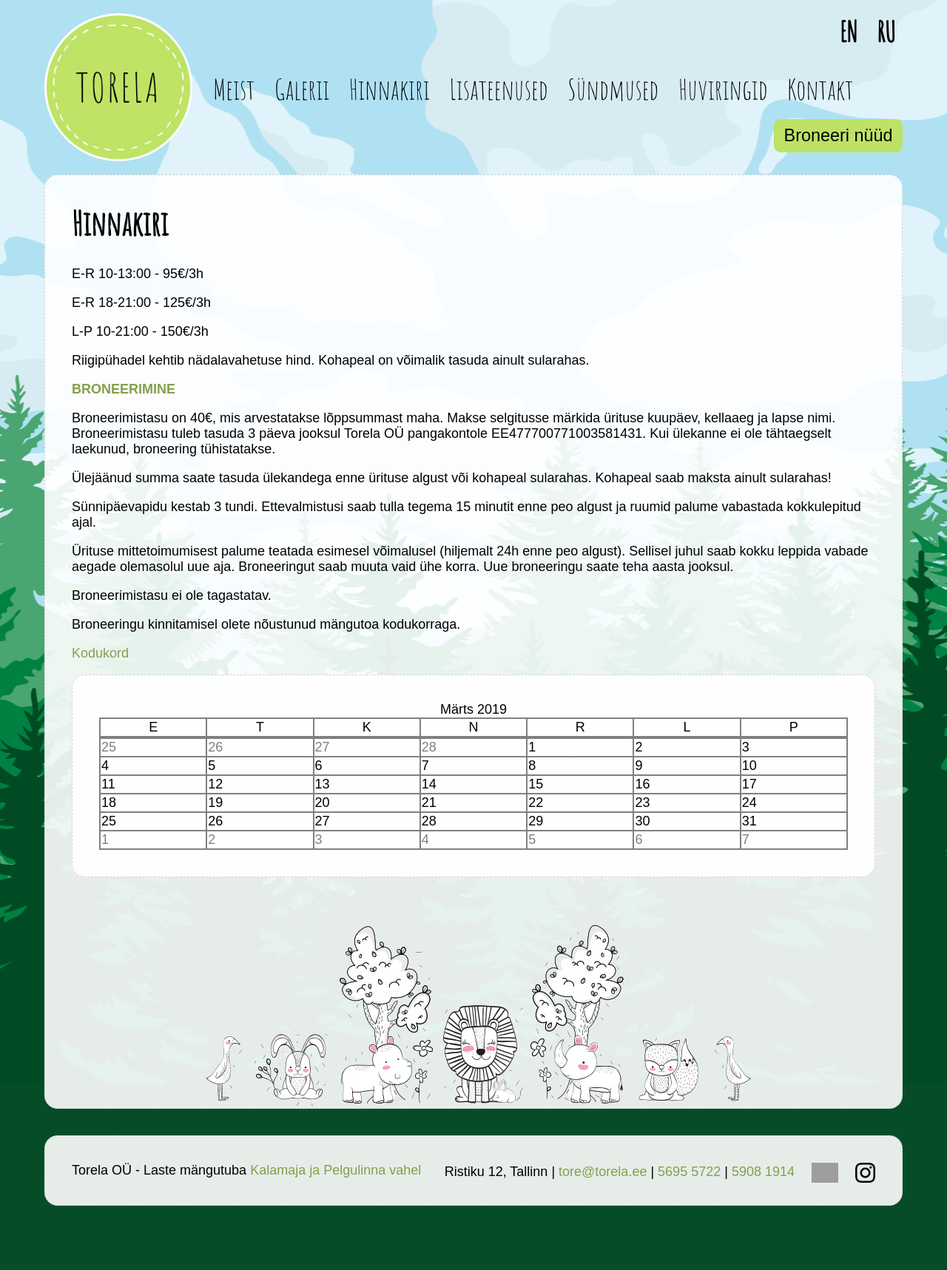
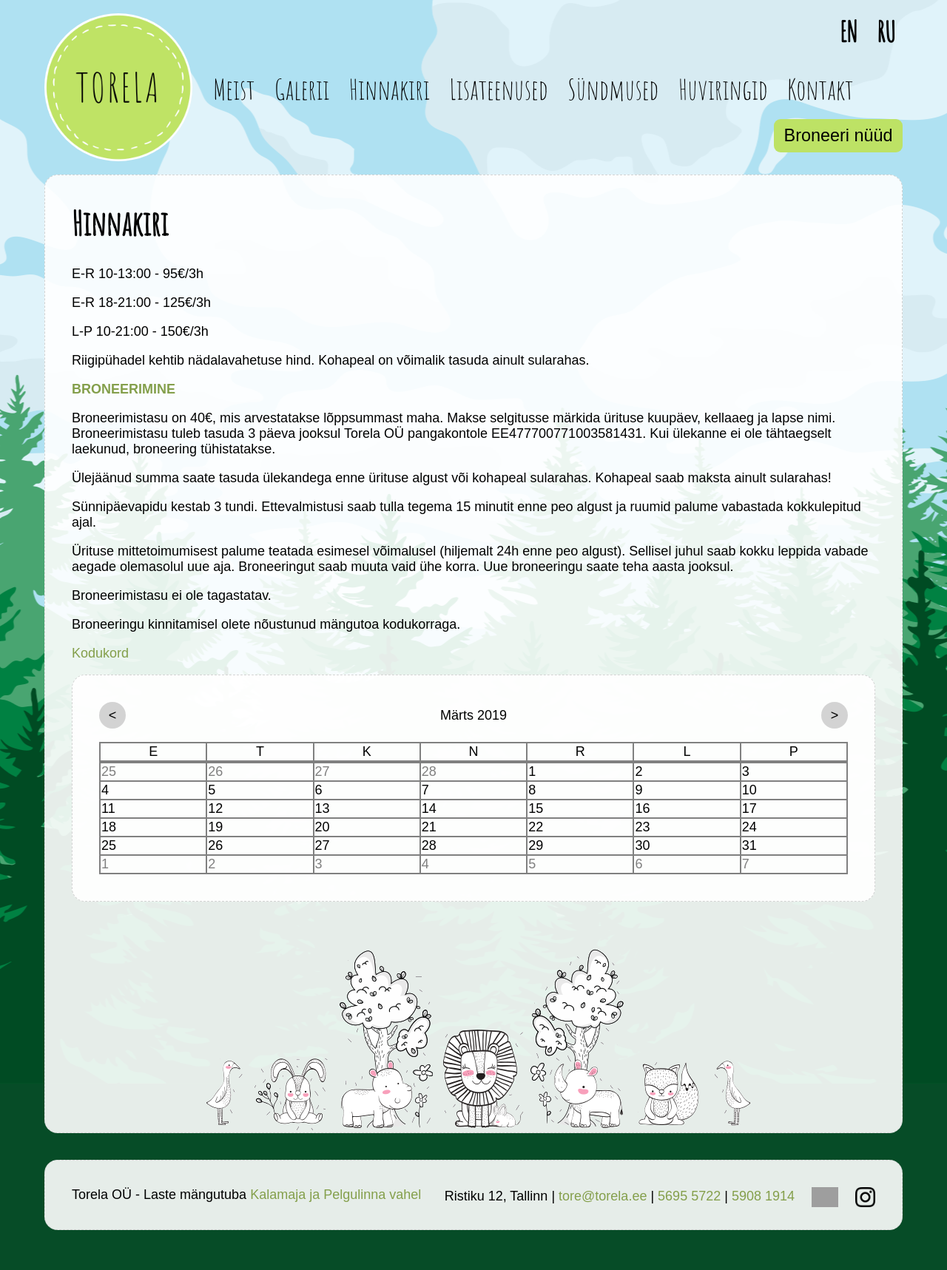
Before and after one commit to mypsik/torela, a Jekyll site: the page built from hinnakiri/index.md, in a window 1280 px wide. Shown: the whole page at 74% size. Built offline with Jekyll 4.4.1, drawn with Linux system fonts in a browser that asks for light colours; a script that is not in the unit is left out; before the commit the page ends 1684 px from its top, so only the background shows below that; grey boxes are pictures that could not be loaded.

Commit message:
display nav buttons

```diff
--- a/js/calendar.js
+++ b/js/calendar.js
@@ -38,14 +38,14 @@ class Calendar {
                 <header class="calendar__head">
                     <div class="calendar__nav">
                         <div id='calendar-left-btn' class="calendar__btn">
-                            <span class="icon-arrow-left"></span>
+                            <span class="icon-arrow-left">&lt;</span>
                         </div>
                         <div class="calendar__head-text">
                             <span id='calendar-month' class="calender-header-text-month">${month}</span>
                             <span id='calendar-year' class="calender-header-text-year">${year}</span>
                         </div>
                         <div id='calendar-right-btn' class="calendar__btn">
-                            <span class="icon-arrow-right"></span>
+                            <span class="icon-arrow-right">&gt;</span>
                         </div>
                     </div>
                     <table class="calendar__head-days">
--- a/styles/calendar.css
+++ b/styles/calendar.css
@@ -24,3 +24,17 @@
 .calendar-cell-gray {
   color: gray;
 }
+
+.calendar__nav {
+  line-height: 2;
+  display: flex;
+  justify-content: space-between;
+  margin-bottom: 1rem;
+}
+
+.calendar__btn {
+  background: lightgray;
+  width: 2em;
+  border-radius: 50%;
+  cursor: pointer;
+}
```
